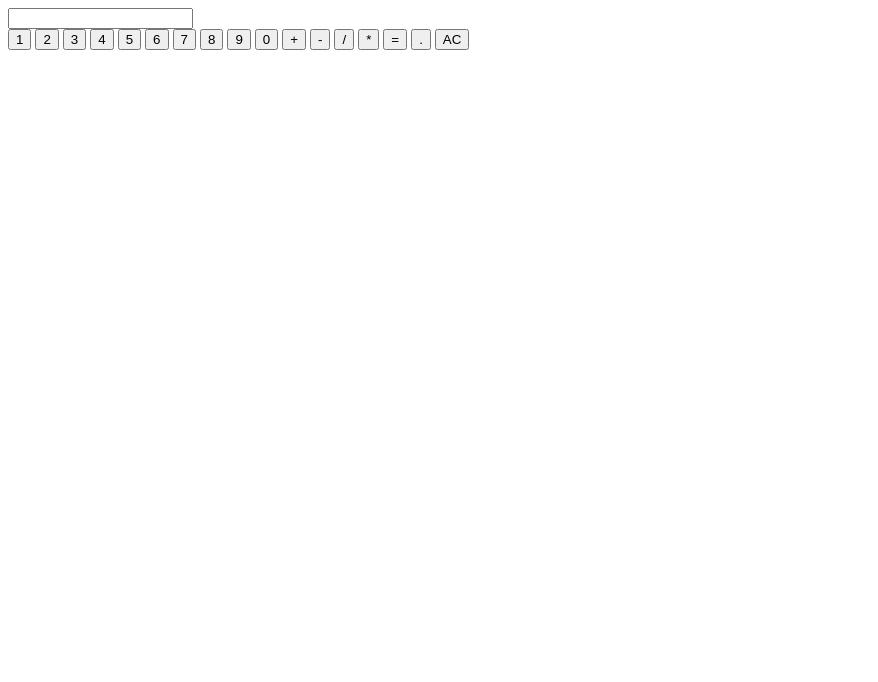
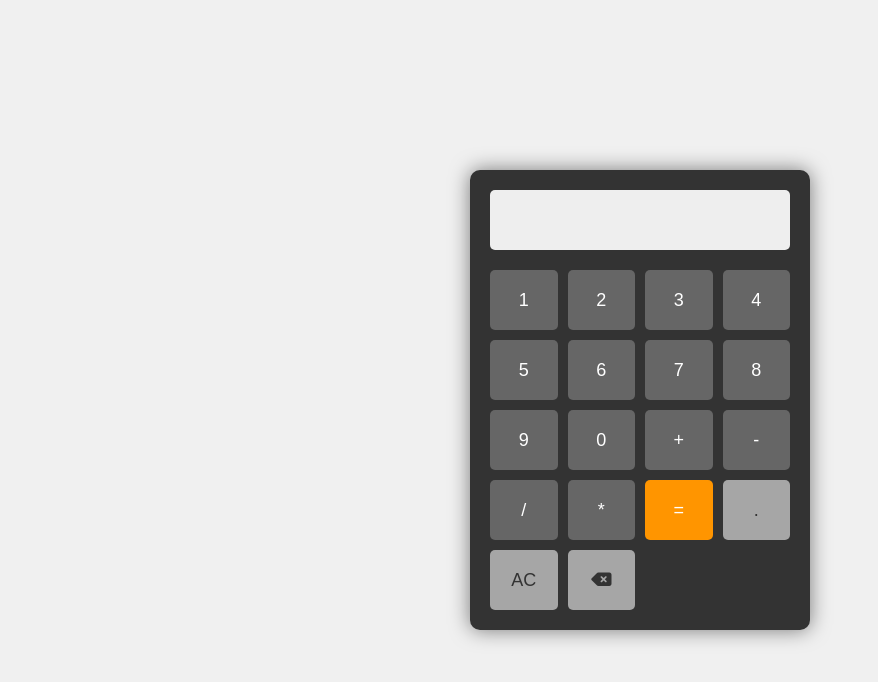
Before and after one commit to jonkataBG47/js-projects, a plain HTML site: page calculator/index.html in a window 1280 px wide. Shown: the whole page, without its empty margins (0-878 px from the left). Drawn offline with Linux system fonts and the light colour scheme.

Commit message:
css calculator

```diff
--- a/calculator/index.html
+++ b/calculator/index.html
@@ -2,12 +2,14 @@
 <html lang="en">
 <head>
     <meta charset="UTF-8">
+    <link rel="stylesheet" href="https://cdnjs.cloudflare.com/ajax/libs/font-awesome/6.5.1/css/all.min.css">
+    <link rel="stylesheet" href="style.css">
     <title>Calculator</title>
 </head>
 <body>
-<div id = 'tab'>
+<div id='tab'>
     <input type="text" id="result" readonly >
-    <div id = 'button'>
+    <div id='button'>
         <button onclick="display_form('1')">1</button>
         <button onclick="display_form('2')">2</button>
         <button onclick="display_form('3')">3</button>
@@ -25,6 +27,7 @@
         <button onclick="calculate_value()">=</button>
         <button onclick="display_form('.')">.</button>
         <button onclick="clear_display_form()">AC</button>
+        <button onclick= "remove_symbol()"><i class="fa-solid fa-delete-left"></i></button>
     </div>
 </div>
 <script src = 'script.js'></script>
--- a/calculator/script.js
+++ b/calculator/script.js
@@ -1,6 +1,15 @@
 const display = document.getElementById('result')
 function display_form(input){
-    display.value += input
+    let operators = '-+/*'
+    let last_symbol = display.value[display.value.length - 1]
+    if (operators.includes(input)){
+        if (display.value !== "" && !operators.includes(last_symbol)){
+            display.value += input;
+        }
+    }
+    else{
+        display.value += input;
+    }
 }
 function clear_display_form(){
     display.value = ''
@@ -13,3 +22,6 @@ function calculate_value(){
         display.value = 'ERROR'
     }
 }
+function remove_symbol(){
+    display.value = display.value.slice(0,-1)
+}
--- a/calculator/style.css
+++ b/calculator/style.css
@@ -0,0 +1,82 @@
+body {
+    font-family: Arial, sans-serif;
+    background-color: #f0f0f0;
+    display: flex;
+    justify-content: center;
+    align-items: center;
+    height: 100vh;
+    margin: 0;
+}
+
+#tab {
+    background-color: #333;
+    border-radius: 10px;
+    box-shadow: 0 0 20px rgba(0, 0, 0, 0.5);
+    padding: 20px;
+    width: 300px;
+}
+
+#result {
+    width: 100%;
+    height: 60px;
+    font-size: 24px;
+    text-align: right;
+    padding: 10px;
+    margin-bottom: 20px;
+    border: none;
+    border-radius: 5px;
+    background-color: #eee;
+    color: #333;
+    box-sizing: border-box;
+}
+
+#button {
+    display: grid;
+    grid-template-columns: repeat(4, 1fr);
+    gap: 10px;
+}
+
+button {
+    height: 60px;
+    font-size: 18px;
+    border: none;
+    border-radius: 5px;
+    background-color: #666;
+    color: white;
+    cursor: pointer;
+    transition: background-color 0.3s;
+}
+
+button:hover {
+    background-color: #888;
+}
+
+button:active {
+    background-color: #555;
+}
+
+button:nth-child(15) { /* = button */
+    background-color: #ff9500;
+    color: white;
+}
+
+button:nth-child(15):hover {
+    background-color: #e6890a;
+}
+
+button:nth-child(15):active {
+    background-color: #cc7a08;
+}
+
+button:nth-child(16), button:nth-child(17), button:nth-child(18) { /* ., AC, delete */
+    background-color: #a6a6a6;
+    color: #333;
+}
+
+button:nth-child(16):hover, button:nth-child(17):hover, button:nth-child(18):hover {
+    background-color: #c8c8c8;
+}
+
+button:nth-child(16):active, button:nth-child(17):active, button:nth-child(18):active {
+    background-color: #9a9a9a;
+}
```
